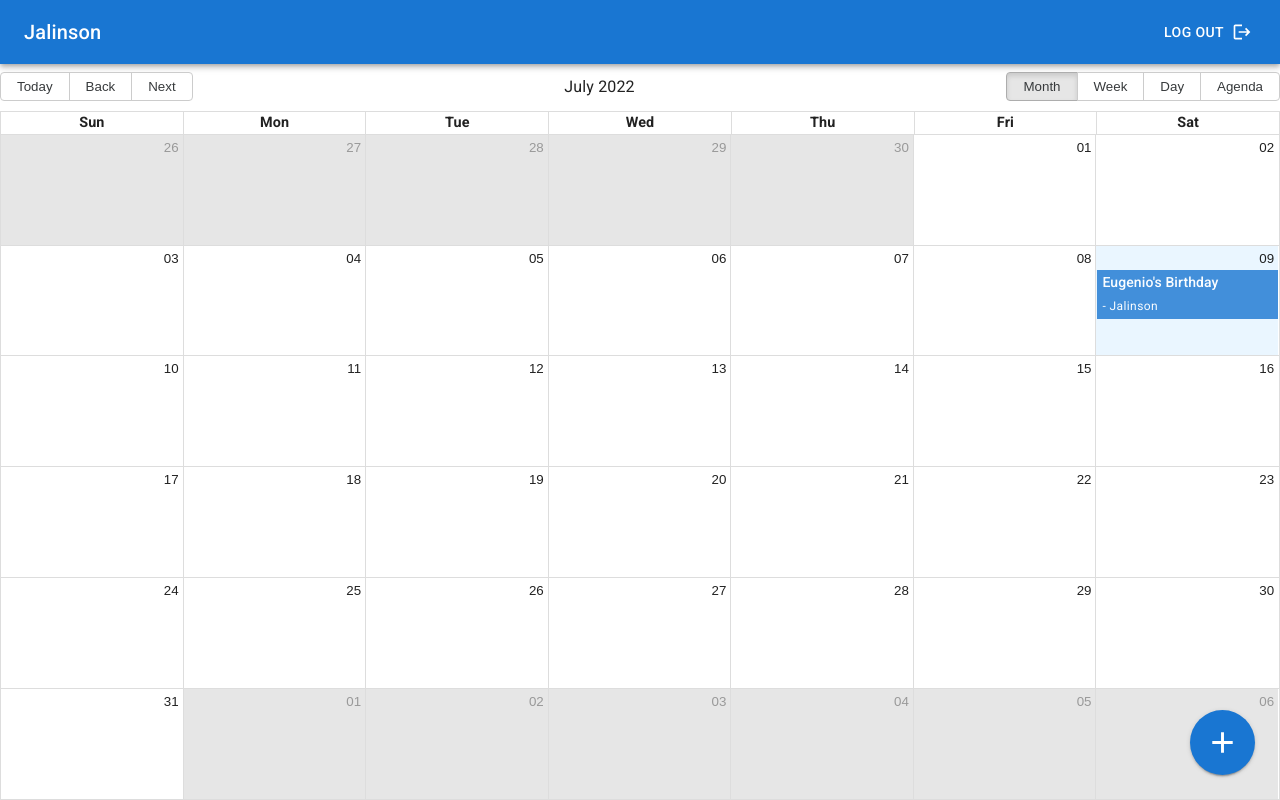
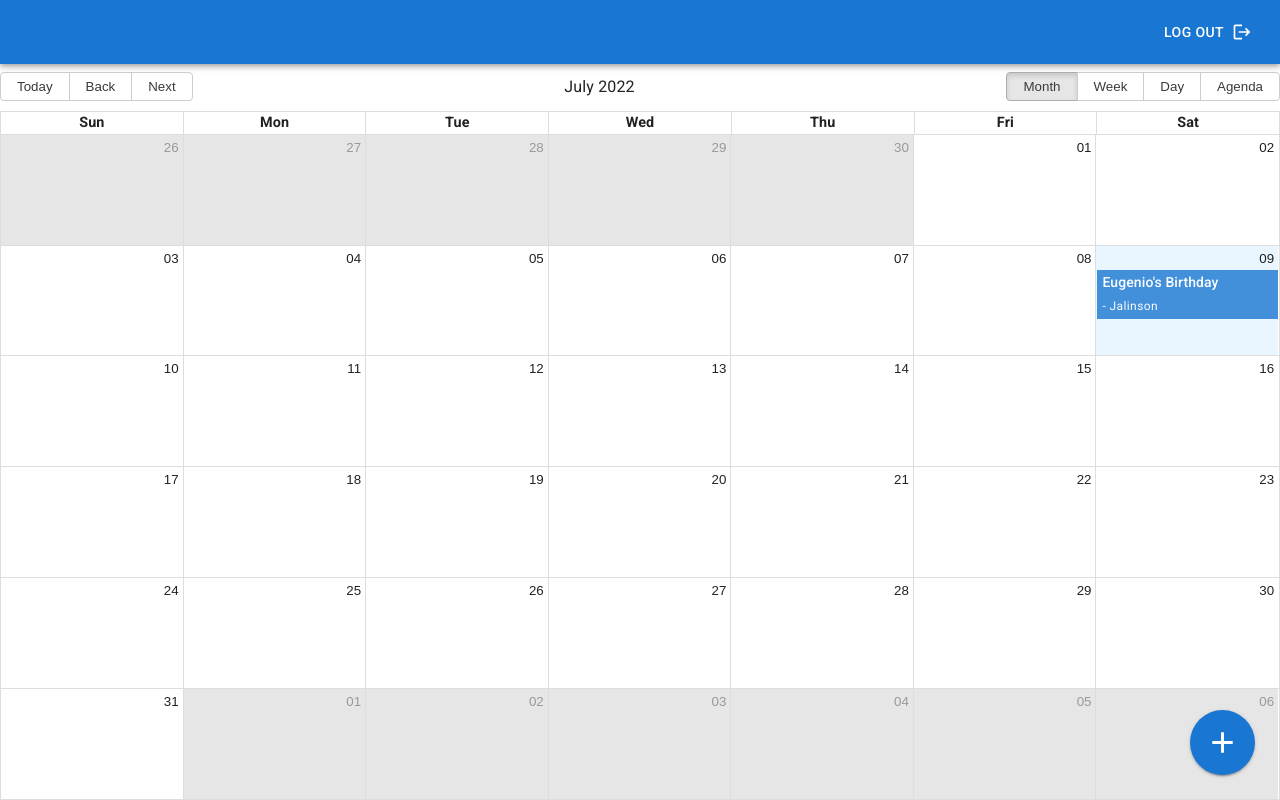
Before and after one commit to zJaaal/calendar-mern-app, a React (Vite) app: page / in a window 1280 px wide. Built offline with nearby package versions, Linux system fonts and the light colour scheme; no server answers.

Commit message:
Now you can log out

```diff
--- a/src/components/ui/NavBar.jsx
+++ b/src/components/ui/NavBar.jsx
@@ -1,14 +1,27 @@
 import { Box, AppBar, Toolbar, Typography, Button } from "@mui/material";
 import LogoutIcon from "@mui/icons-material/Logout";
+import { useDispatch, useSelector } from "react-redux";
+import { startLogout } from "../../actions/auth";
 const NavBar = () => {
+  const { name } = useSelector((state) => state.auth);
+  const dispatch = useDispatch();
+
+  const handleLogout = () => {
+    dispatch(startLogout());
+  };
   return (
     <Box flexGrow={1}>
       <AppBar position="static" color="primary">
         <Toolbar>
           <Typography variant="h6" component={"div"} flexGrow={1}>
-            Jalinson
+            {name}
           </Typography>
-          <Button variant="text" color="inherit" endIcon={<LogoutIcon />}>
+          <Button
+            variant="text"
+            color="inherit"
+            endIcon={<LogoutIcon />}
+            onClick={handleLogout}
+          >
             Log out
           </Button>
         </Toolbar>
```
